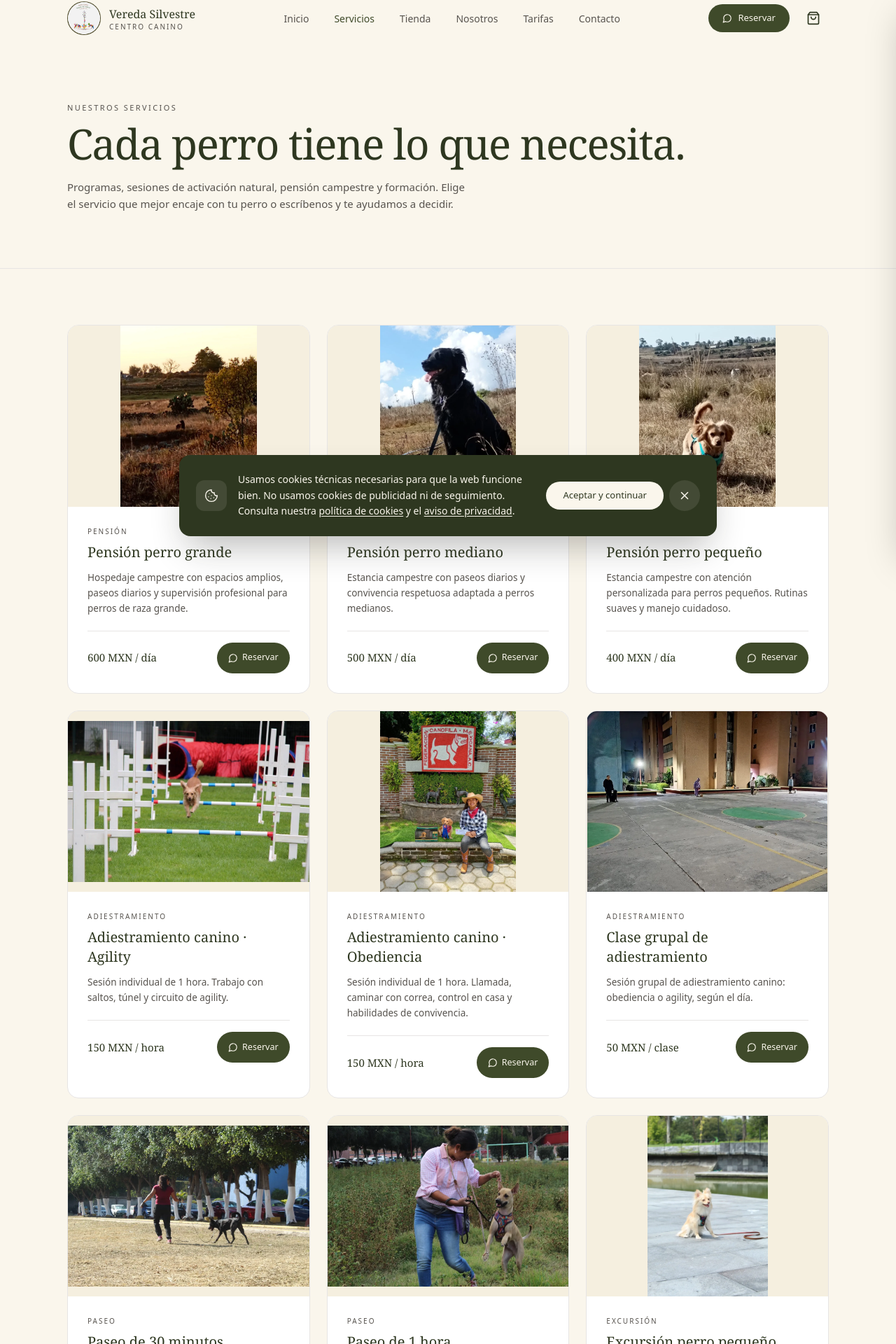
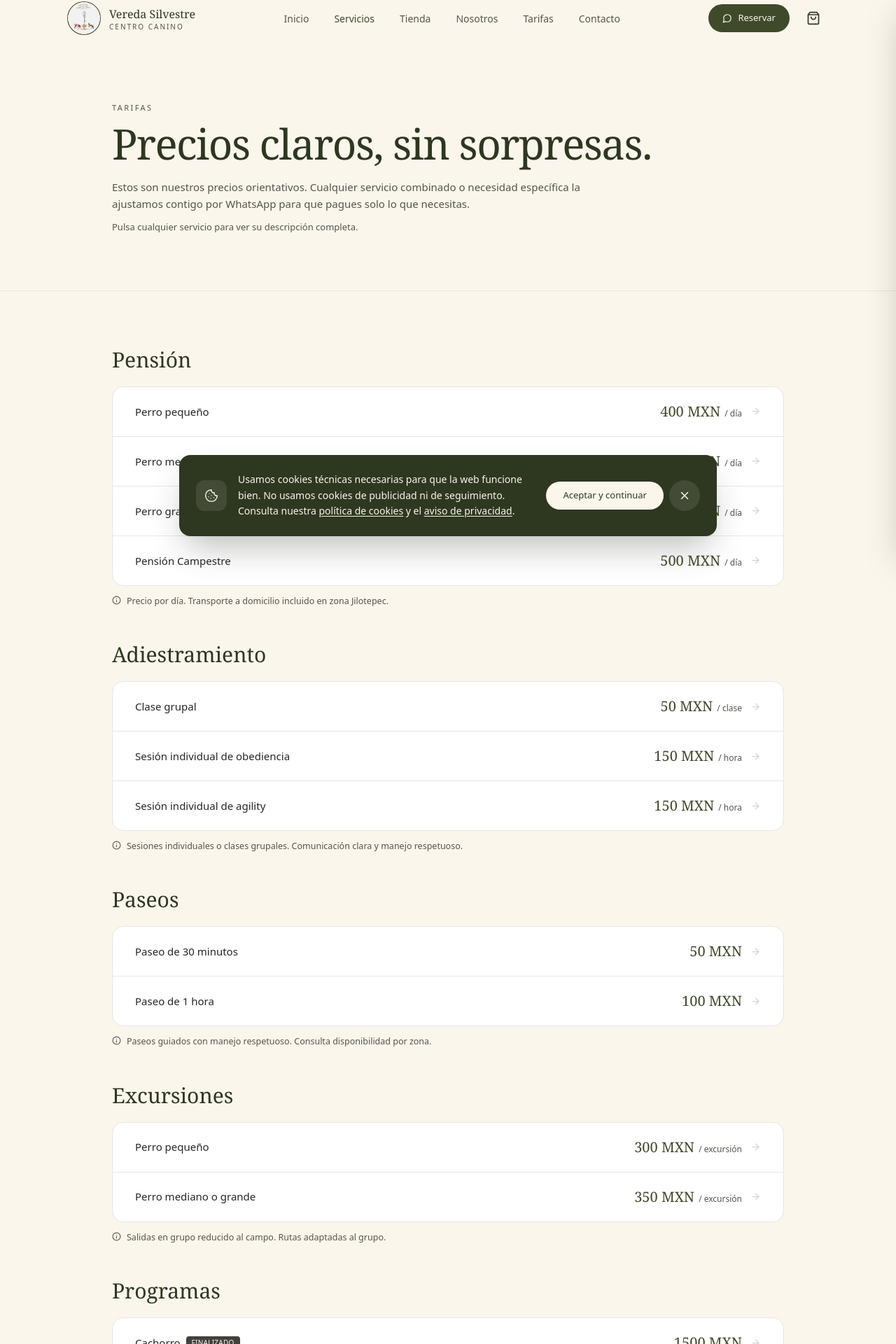
Before and after one commit to unaiurru/vereda-silvestre, a React (Vite) app: page /servicios in a window 1280 px wide. Shown: the part 14-1934 px from the top of the page at 70% size. Built offline with nearby package versions, Linux system fonts and the light colour scheme.

Commit message:
fix servicios

```diff
--- a/src/pages/Servicios.jsx
+++ b/src/pages/Servicios.jsx
@@ -1,111 +1,209 @@
 import { Link } from 'react-router-dom'
-import { ArrowRight, ImageOff, MessageCircle } from 'lucide-react'
-import { servicios, whatsappLinkServicio } from '../data/servicios'
+import { ArrowRight, MessageCircle, Info } from 'lucide-react'
 import useSeo from '../hooks/useSeo'
 
-export default function Servicios() {
+const WHATSAPP_URL = 'https://wa.me/5215562058871?text=' + encodeURIComponent('Hola, me gustaría información sobre las tarifas de Vereda Silvestre.')
+
+const bloques = [
+  {
+    titulo: 'Pensión',
+    nota: 'Precio por día. Transporte a domicilio incluido en zona Jilotepec.',
+    items: [
+      { concepto: 'Perro pequeño', precio: '400 MXN', unidad: '/ día', slug: 'pension-perro-pequeno' },
+      { concepto: 'Perro mediano', precio: '500 MXN', unidad: '/ día', slug: 'pension-perro-mediano' },
+      { concepto: 'Perro grande',  precio: '600 MXN', unidad: '/ día', slug: 'pension-perro-grande' },
+      { concepto: 'Pensión Campestre', precio: '500 MXN', unidad: '/ día', slug: 'pension-campestre' },
+    ],
+  },
+  {
+    titulo: 'Adiestramiento',
+    nota: 'Sesiones individuales o clases grupales. Comunicación clara y manejo respetuoso.',
+    items: [
+      { concepto: 'Clase grupal',                    precio: '50 MXN',  unidad: '/ clase', slug: 'clase-grupal' },
+      { concepto: 'Sesión individual de obediencia', precio: '150 MXN', unidad: '/ hora',  slug: 'adiestramiento-obediencia' },
+      { concepto: 'Sesión individual de agility',    precio: '150 MXN', unidad: '/ hora',  slug: 'adiestramiento-agility' },
+    ],
+  },
+  {
+    titulo: 'Paseos',
+    nota: 'Paseos guiados con manejo respetuoso. Consulta disponibilidad por zona.',
+    items: [
+      { concepto: 'Paseo de 30 minutos', precio: '50 MXN',  unidad: '', slug: 'paseo-30-minutos' },
+      { concepto: 'Paseo de 1 hora',     precio: '100 MXN', unidad: '', slug: 'paseo-1-hora' },
+    ],
+  },
+  {
+    titulo: 'Excursiones',
+    nota: 'Salidas en grupo reducido al campo. Rutas adaptadas al grupo.',
+    items: [
+      { concepto: 'Perro pequeño',          precio: '300 MXN', unidad: '/ excursión', slug: 'excursion-perro-pequeno' },
+      { concepto: 'Perro mediano o grande', precio: '350 MXN', unidad: '/ excursión', slug: 'excursion-perro-mediano-grande' },
+    ],
+  },
+  {
+    titulo: 'Programas',
+    nota: 'Programas por convocatoria. La edición actual está finalizada; escríbenos y te avisamos de la próxima.',
+    items: [
+      { concepto: 'Cachorro', precio: '1500 MXN', unidad: '', slug: 'cachorro', etiqueta: 'Finalizado' },
+      { concepto: 'Educación canina familiar', precio: '2500 MXN', unidad: '', slug: 'educacion-canina-familiar', etiqueta: 'Finalizado' },
+    ],
+  },
+  {
+    titulo: 'Sesiones',
+    nota: 'Trabajo de enriquecimiento y olfato en entorno natural, adaptado a cada perro.',
+    items: [
+      { concepto: 'Activación natural', precio: '350 MXN', unidad: '/ sesión', slug: 'activacion-natural' },
+    ],
+  },
+  {
+    titulo: 'Formación',
+    nota: 'Seminarios para tutores y profesionales. Consulta fechas y plazas disponibles.',
+    items: [
+      { concepto: 'Seminarios formativos', precio: '3500 MXN', unidad: '', slug: 'seminarios-formativos' },
+    ],
+  },
+]
+
+function FilaTarifa({ item }) {
+  const contenido = (
+    <>
+      <div className="flex items-center gap-2 text-[15px] text-stone-800">
+        <span>{item.concepto}</span>
+        {item.etiqueta && (
+          <span className="bg-stone-700 text-[#FAF6EC] px-2 py-0.5 text-[10px] uppercase tracking-wide rounded">
+            {item.etiqueta}
+          </span>
+        )}
+      </div>
+      <div className="flex items-center gap-3">
+        <div className="font-serif text-[18px] md:text-[20px] text-[#3F4A2A] whitespace-nowrap">
+          {item.precio}
+          {item.unidad && (
+            <span className="text-[12px] text-stone-600 font-sans ml-1.5">{item.unidad}</span>
+          )}
+        </div>
+        {item.slug && (
+          <ArrowRight
+            size={15}
+            className="text-stone-300 group-hover:text-[#3F4A2A] group-hover:translate-x-0.5 transition-all"
+          />
+        )}
+      </div>
+    </>
+  )
+
+  if (item.slug) {
+    return (
+      <Link
+        to={'/servicios/' + item.slug}
+        className="group flex items-center justify-between gap-4 px-6 md:px-8 py-5 hover:bg-[#FAF6EC] transition-colors"
+      >
+        {contenido}
+      </Link>
+    )
+  }
+  return (
+    <div className="flex items-center justify-between gap-4 px-6 md:px-8 py-5">
+      {contenido}
+    </div>
+  )
+}
+
+export default function Tarifas() {
   useSeo({
-    title: 'Servicios',
+    title: 'Tarifas',
     description:
-      'Programas formativos, sesiones de activación natural, pensión campestre y seminarios para perros y tutores en Jilotepec, Estado de México.',
-    path: '/servicios',
+      'Tarifas de pensión, adiestramiento, paseos, excursiones, programas, activación natural y seminarios en Jilotepec, Estado de México. Sin sorpresas.',
+    path: '/tarifas',
   })
 
   return (
     <div>
-      {/* Cabecera */}
       <section className="border-b border-stone-200">
-        <div className="max-w-6xl mx-auto px-5 md:px-8 py-16 md:py-20">
+        <div className="max-w-5xl mx-auto px-5 md:px-8 py-16 md:py-20">
           <div className="text-[11px] uppercase tracking-[0.22em] text-stone-600 mb-3">
-            Nuestros servicios
+            Tarifas
           </div>
           <h1 className="font-serif text-5xl md:text-6xl text-[#2E3720] leading-[1.05] tracking-tight">
-            Cada perro tiene lo que necesita.
+            Precios claros, sin sorpresas.
           </h1>
-          <p className="mt-5 text-stone-600 max-w-xl text-[15px] leading-relaxed">
-            Programas, sesiones de activación natural, pensión campestre y formación.
-            Elige el servicio que mejor encaje con tu perro o escríbenos y te ayudamos a decidir.
+          <p className="mt-5 text-stone-600 max-w-2xl text-[15px] leading-relaxed">
+            Estos son nuestros precios orientativos. Cualquier servicio combinado o necesidad
+            específica la ajustamos contigo por WhatsApp para que pagues solo lo que necesitas.
+          </p>
+          <p className="mt-3 text-[13px] text-stone-600">
+            Pulsa cualquier servicio para ver su descripción completa.
           </p>
         </div>
       </section>
 
-      {/* Grid de servicios */}
-      <section className="py-16 md:py-20">
-        <div className="max-w-6xl mx-auto px-5 md:px-8">
-          <div className="grid md:grid-cols-2 lg:grid-cols-3 gap-6">
-            {servicios.map((s) => {
-              const finalizado = s.estado === 'finalizado'
-              return (
-                <article
-                  key={s.slug}
-                  className="group relative rounded-2xl border border-stone-200 bg-white overflow-hidden hover:border-[#3F4A2A]/40 hover:-translate-y-1 transition-all duration-300"
-                >
-                  {/* Badge "Finalizado" */}
-                  {finalizado && (
-                    <span className="absolute top-3 left-3 z-10 bg-stone-700 text-[#FAF6EC] px-3 py-1 text-xs uppercase tracking-wide rounded">
-                      Finalizado
-                    </span>
-                  )}
+      <section className="py-14 md:py-20">
+        <div className="max-w-5xl mx-auto px-5 md:px-8">
+          <div className="space-y-12">
+            {bloques.map((b) => (
+              <div key={b.titulo}>
+                <div className="flex items-end justify-between flex-wrap gap-3 mb-5">
+                  <h2 className="font-serif text-2xl md:text-3xl text-[#2E3720]">{b.titulo}</h2>
+                </div>
 
-                  <div className="aspect-[4/3] overflow-hidden bg-[#F5EFDF] flex items-center justify-center">
-                    {s.portada ? (
-                      <img
-                        src={s.portada}
-                        alt={s.titulo}
-                        className="w-full h-full object-contain transition-transform duration-500 group-hover:scale-105"
-                      />
-                    ) : (
-                      <div className="text-stone-400 flex flex-col items-center gap-2">
-                        <ImageOff size={28} strokeWidth={1.4} />
-                        <span className="text-[11px] uppercase tracking-wider">Foto próximamente</span>
+                <div className="rounded-2xl border border-stone-200 bg-white overflow-hidden">
+                  <div className="divide-y divide-stone-200">
+                    {b.items.map((it, idx) => (
+                      <FilaTarifa key={idx} item={it} />
+                    ))}
+                  </div>
+                </div>
+
+                {b.nota && (
+                  <div className="mt-3 flex items-start gap-2 text-[12.5px] text-stone-600 leading-relaxed">
+                    <Info size={13} className="mt-0.5 shrink-0" />
+                    <span>{b.nota}</span>
                   </div>
                 )}
               </div>
+            ))}
+          </div>
 
-                  <div className="p-7">
-                    <div className="text-[10px] uppercase tracking-[0.2em] text-stone-600 mb-2">
-                      {s.categoria}
+          <div className="mt-14 rounded-2xl bg-[#F5EFDF] border border-[#3F4A2A]/10 p-6 md:p-8">
+            <div className="text-[11px] uppercase tracking-[0.22em] text-amber-700/80 mb-2">
+              Información importante
             </div>
-                    <h3 className="font-serif text-xl text-[#2E3720] mb-3">{s.titulo}</h3>
-                    <p className="text-[13.5px] text-stone-600 leading-relaxed mb-5">
-                      {s.resumen}
+            <ul className="space-y-2 text-[14px] text-stone-700 leading-relaxed">
+              <li>• Los precios pueden variar según la zona, la duración total del servicio o necesidades especiales.</li>
+              <li>• Para reservas de pensión recomendamos contactar con antelación, sobre todo en periodos vacacionales.</li>
+              <li>• Aceptamos pago en efectivo y transferencia. Confirma la modalidad por WhatsApp al reservar.</li>
+              <li>• ¿Buscas material para tu perro? Visita nuestra <Link to="/tienda" className="text-[#3F4A2A] underline underline-offset-2">tienda</Link>.</li>
+            </ul>
+          </div>
+        </div>
+      </section>
+
+      <section className="py-14 md:py-20 border-t border-stone-200">
+        <div className="max-w-4xl mx-auto px-5 md:px-8 text-center">
+          <h2 className="font-serif text-3xl md:text-4xl text-[#2E3720] leading-tight">
+            ¿Tienes dudas sobre qué servicio te conviene?
+          </h2>
+          <p className="mt-4 text-stone-600 max-w-xl mx-auto text-[15px]">
+            Cuéntanos cómo es tu perro y qué necesitas. Te ayudamos a encontrar la mejor opción
+            sin compromiso.
           </p>
-                    <div className="flex items-center justify-between gap-3 pt-4 border-t border-stone-200">
-                      <span className="font-serif text-[15px] text-[#2E3720]">{s.precio}</span>
-                      {finalizado ? (
-                        <span className="inline-flex items-center gap-1 text-[12.5px] font-medium text-[#3F4A2A]">
-                          Ver detalles
-                          <ArrowRight size={14} className="transition-transform group-hover:translate-x-1" />
-                        </span>
-                      ) : (
-                        // CTA "Reservar" hacia WhatsApp. relative+z-10 para quedar por
-                        // encima del enlace que cubre toda la card (ver más abajo).
+          <div className="mt-7 flex flex-wrap gap-3 justify-center">
             <a
-                          href={whatsappLinkServicio(s.titulo)}
+              href={WHATSAPP_URL}
               target="_blank"
               rel="noopener noreferrer"
-                          onClick={(e) => e.stopPropagation()}
-                          className="relative z-10 inline-flex items-center gap-1.5 min-h-[44px] rounded-full bg-[#3F4A2A] text-[#FAF6EC] px-4 py-2 text-[12.5px] font-medium hover:bg-[#2E3720] focus-visible:outline-none focus-visible:ring-2 focus-visible:ring-[#3F4A2A] focus-visible:ring-offset-2 transition-colors"
+              className="inline-flex items-center gap-2 rounded-full bg-[#3F4A2A] text-[#FAF6EC] px-7 py-3.5 text-[14px] font-medium hover:bg-[#2E3720] transition-colors"
             >
-                          <MessageCircle size={14} />
-                          Reservar
+              <MessageCircle size={16} />
+              Pregunta por WhatsApp
             </a>
-                      )}
-                    </div>
-                  </div>
-
-                  {/* Enlace que cubre toda la card hacia el detalle (stretched link).
-                      Va al final para no tapar el botón "Reservar" (z-10). */}
             <Link
-                    to={'/servicios/' + s.slug}
-                    className="absolute inset-0 rounded-2xl focus-visible:outline-none focus-visible:ring-2 focus-visible:ring-[#3F4A2A] focus-visible:ring-offset-2"
-                    aria-label={'Ver detalles de ' + s.titulo}
+              to="/servicios"
+              className="inline-flex items-center gap-2 rounded-full border border-[#3F4A2A]/25 text-[#3F4A2A] px-7 py-3.5 text-[14px] font-medium hover:bg-[#3F4A2A]/5 transition-colors"
             >
-                    <span className="sr-only">Ver detalles de {s.titulo}</span>
+              Ver servicios
+              <ArrowRight size={16} />
             </Link>
-                </article>
-              )
-            })}
           </div>
         </div>
       </section>
```
Lines whose indentation alone changed are shown as unchanged.
